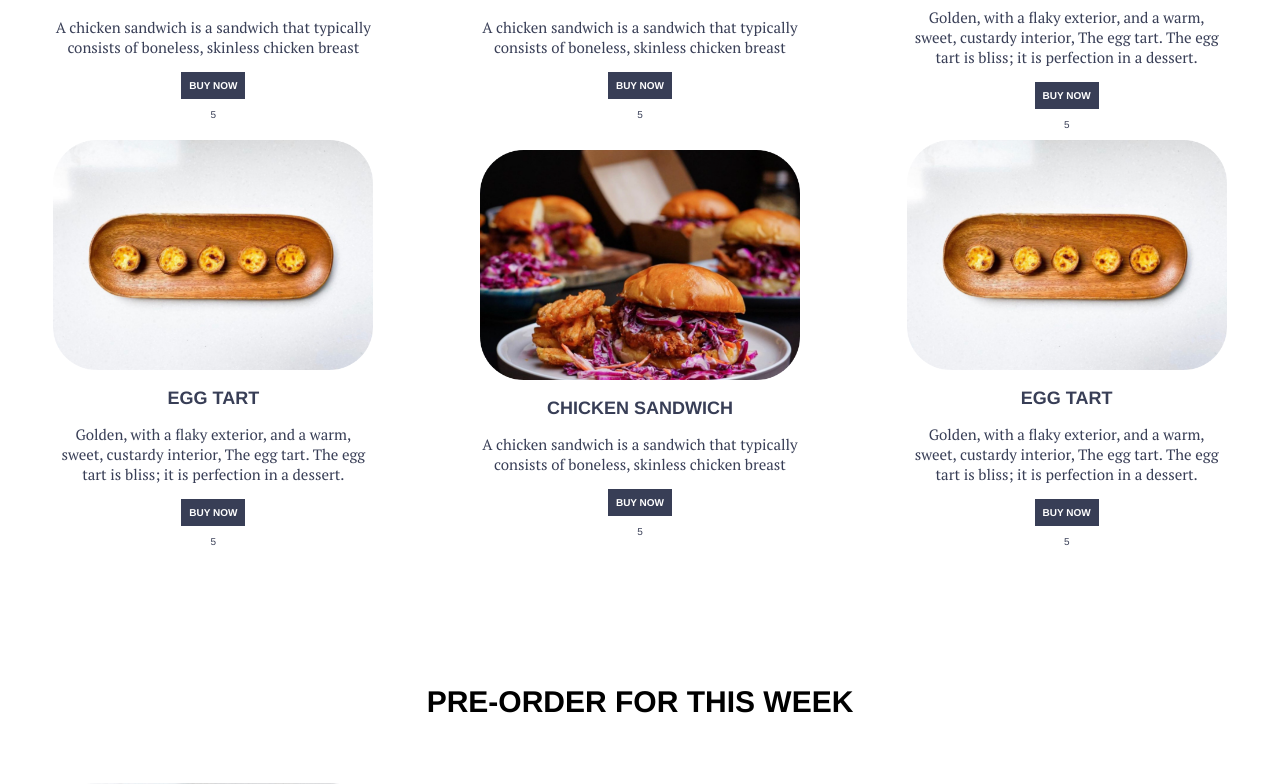
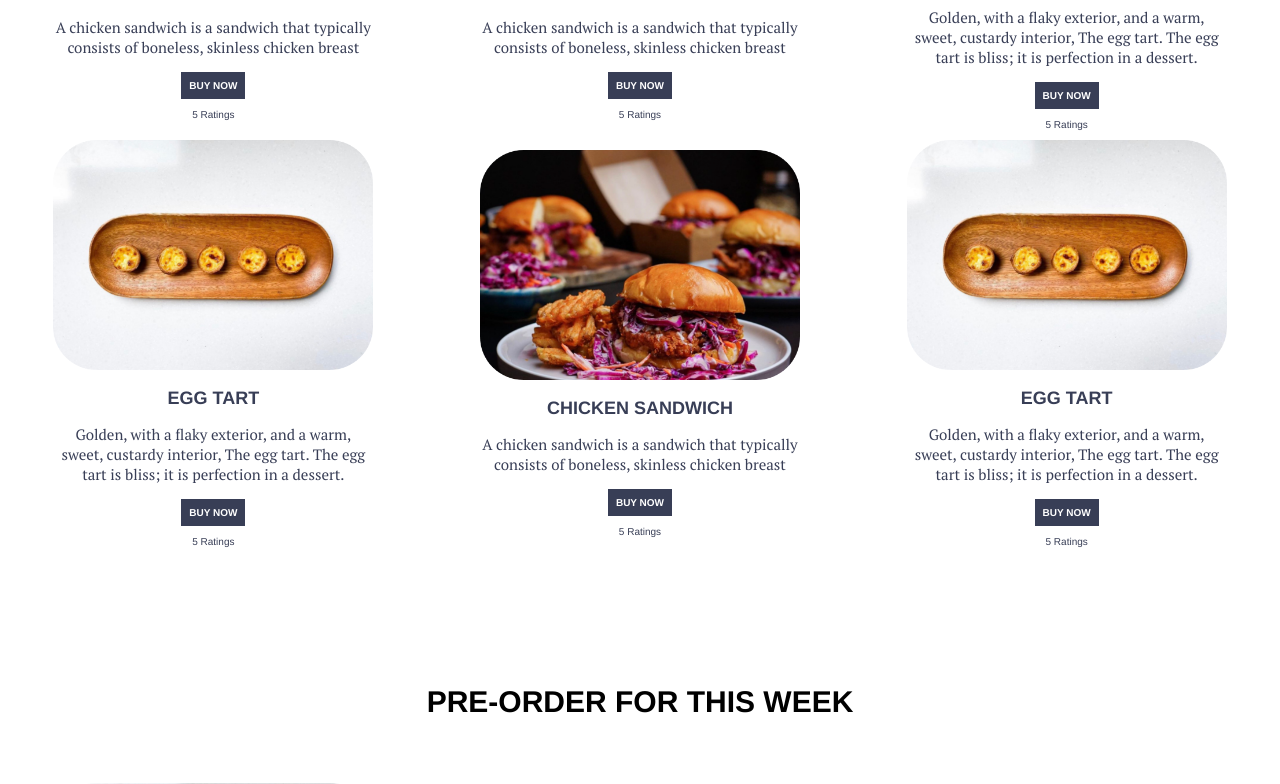
Before and after one commit to ktanojo17505/lokah, a React (Create React App) app: page /Category in a window 1280 px wide. Shown: the part 1933-2717 px from the top of the page. Built offline with nearby package versions, Linux system fonts and the light colour scheme.

Commit message:
finished form with firebase functionality now clean up some code

```diff
--- a/src/components/Category/Food-Grid.js
+++ b/src/components/Category/Food-Grid.js
@@ -16,7 +16,7 @@ class FoodGrid extends Component {
         <a className="FoodGrid-buy-button" href="#">
           Buy Now
         </a>
-        <p className="FoodGrid-ratings">{rating}</p>
+        <p className="FoodGrid-ratings">{rating} Ratings</p>
       </div>
     );
   }
--- a/src/components/Home/Form.js
+++ b/src/components/Home/Form.js
@@ -146,7 +146,6 @@ class Form extends Component {
   };
 
   handleSubmit = () => {
-    console.log("submitted form");
     db.collection('contacts').doc(this.state.email).set({
       firstName: this.state.firstName,
       lastName: this.state.lastName,
@@ -158,6 +157,7 @@ class Form extends Component {
       area: this.state.area,
       checkBoxForm: this.state.checkBoxForm
     })
+    alert("Successfully submitted form! Note if you have submitted a form before with the same email information the previously submitted form will be overwritten with the most recent information")
   }
 
   render() {
```
